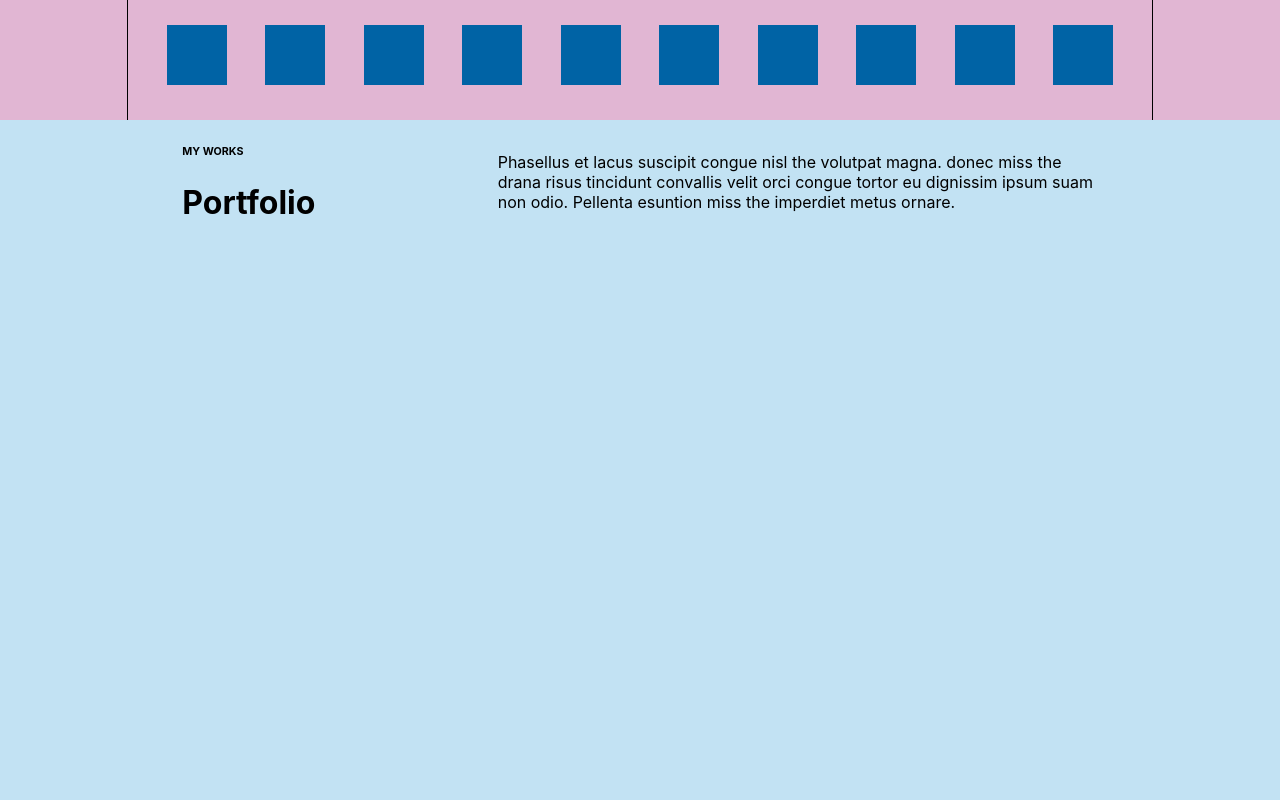
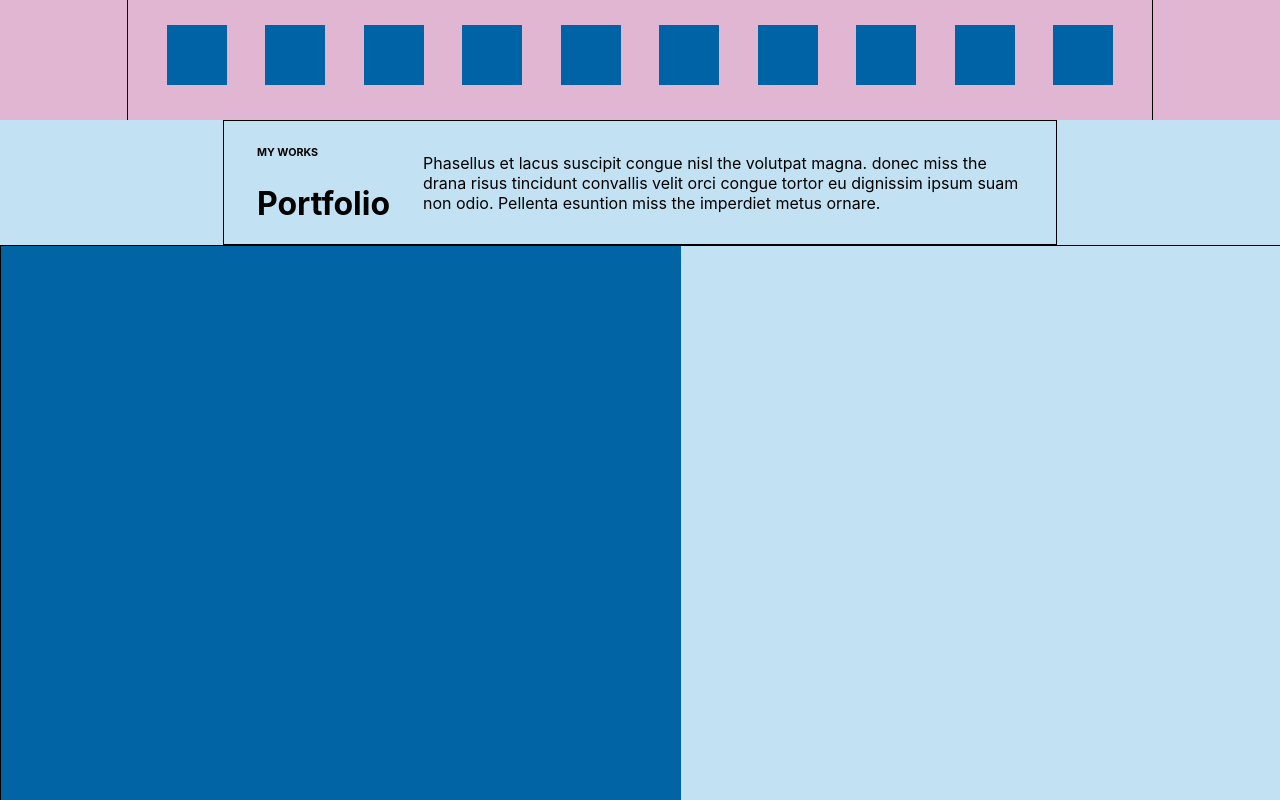
Before and after one commit to naugtymor/Portfolio, a React (Create React App) app: page / in a window 1280 px wide. Shown: the part 2760-3560 px from the top of the page. Built offline with nearby package versions, Linux system fonts and the light colour scheme.

Commit message:
MeProjects, item layout, styles

```diff
--- a/src/Projects/Project/Project.js
+++ b/src/Projects/Project/Project.js
@@ -1,14 +1,8 @@
 import style from "./Project.module.css"
 
-const Project = (props) => {
+const Project = () => {
     return (
-        <div className={style.skill}>
-            <div className={style.icon}></div>
-            <h5>{props.title}</h5>
-            <p className={style.description}>Website ravida surna eveti semen the conse tusio anivite dianne one nivam
-                acestion vue artin
-                dictum.</p>
-        </div>
+        <div className={style.item}></div>
     )
 }
 
--- a/src/Projects/Project/Project.module.css
+++ b/src/Projects/Project/Project.module.css
@@ -1,15 +1,5 @@
-.skill {
-    width: 365px;
-    height: 375px;
+.item {
+    width: 680px;
+    height: 680px;
     background-color: #0064a5;
-
-    display: flex;
-    flex-direction: column;
-    align-items: flex-start;
 }
-
-.icon {
-    width: 60px;
-    height: 60px;
-    background-color: #e5b8d5;
-}
--- a/src/Projects/Projects.js
+++ b/src/Projects/Projects.js
@@ -17,11 +17,11 @@ const Projects = () => {
                             ipsum suam non odio. Pellenta esuntion miss the imperdiet metus ornare. </p>
                     </div>
                 </div>
-                {/*<div className={style.projects}>*/}
-                {/*    <Project/>*/}
-                {/*    <Project/>*/}
-                {/*    <Project/>*/}
-                {/*</div>*/}
+            </div>
+            <div className={style.projects}>
+                <Project/>
+                <Project/>
+                <Project/>
             </div>
         </div>
     )
--- a/src/Projects/Projects.module.css
+++ b/src/Projects/Projects.module.css
@@ -1,12 +1,22 @@
 .projectsBlock {
     height: 100vh;
     background-color: #c2e2f3;
+
+    display: flex;
+    flex-direction: column;
+    justify-content: space-evenly;
 }
 
 .projectsContainer {
+    border: 1px solid;
+    width: 65%;
+    /*height: 100%;*/
+    margin: 0 auto;
+
+    display: flex;
     align-items: center;
-    flex-direction: column;
     justify-content: center;
+    flex-wrap: wrap;
 }
 
 .title {
```
